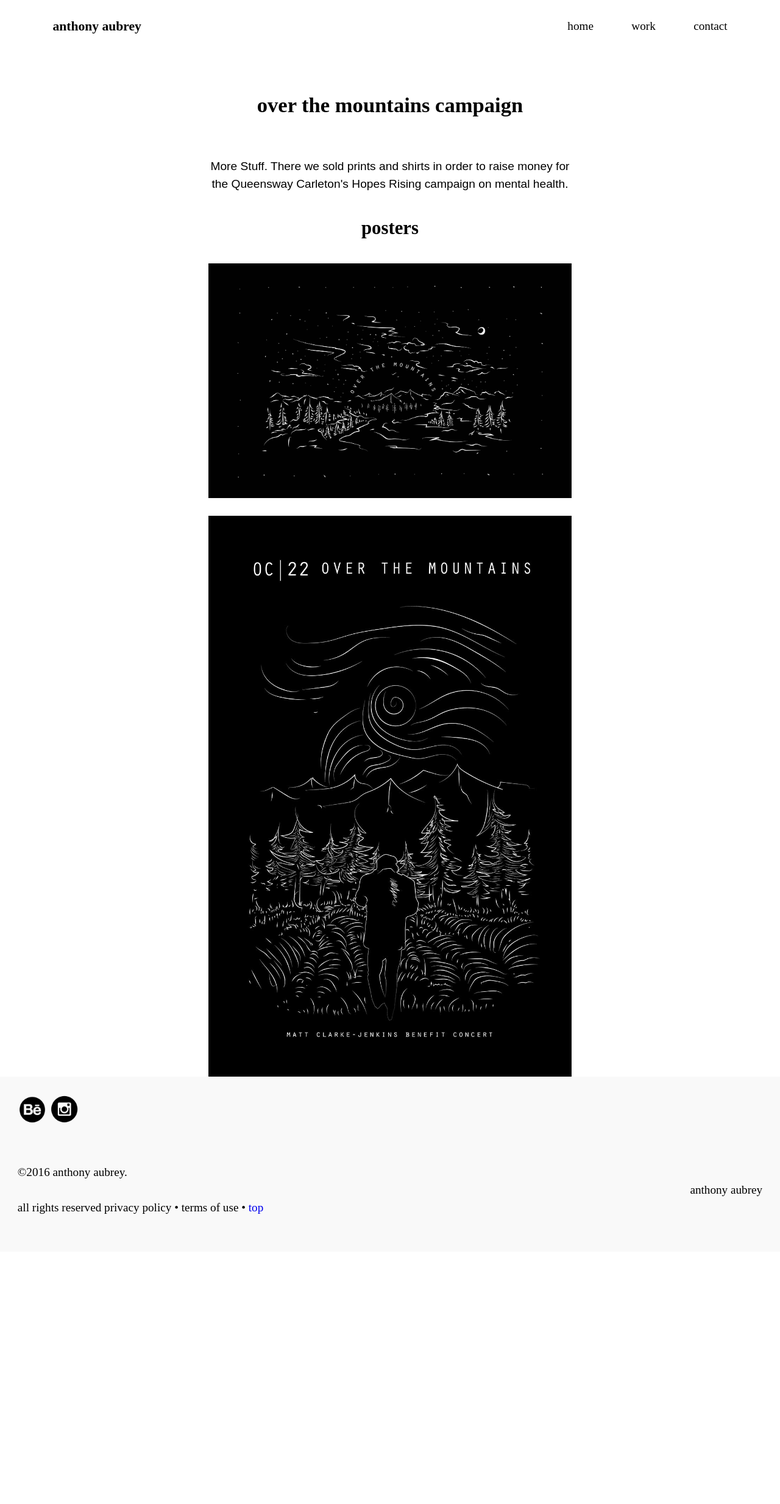
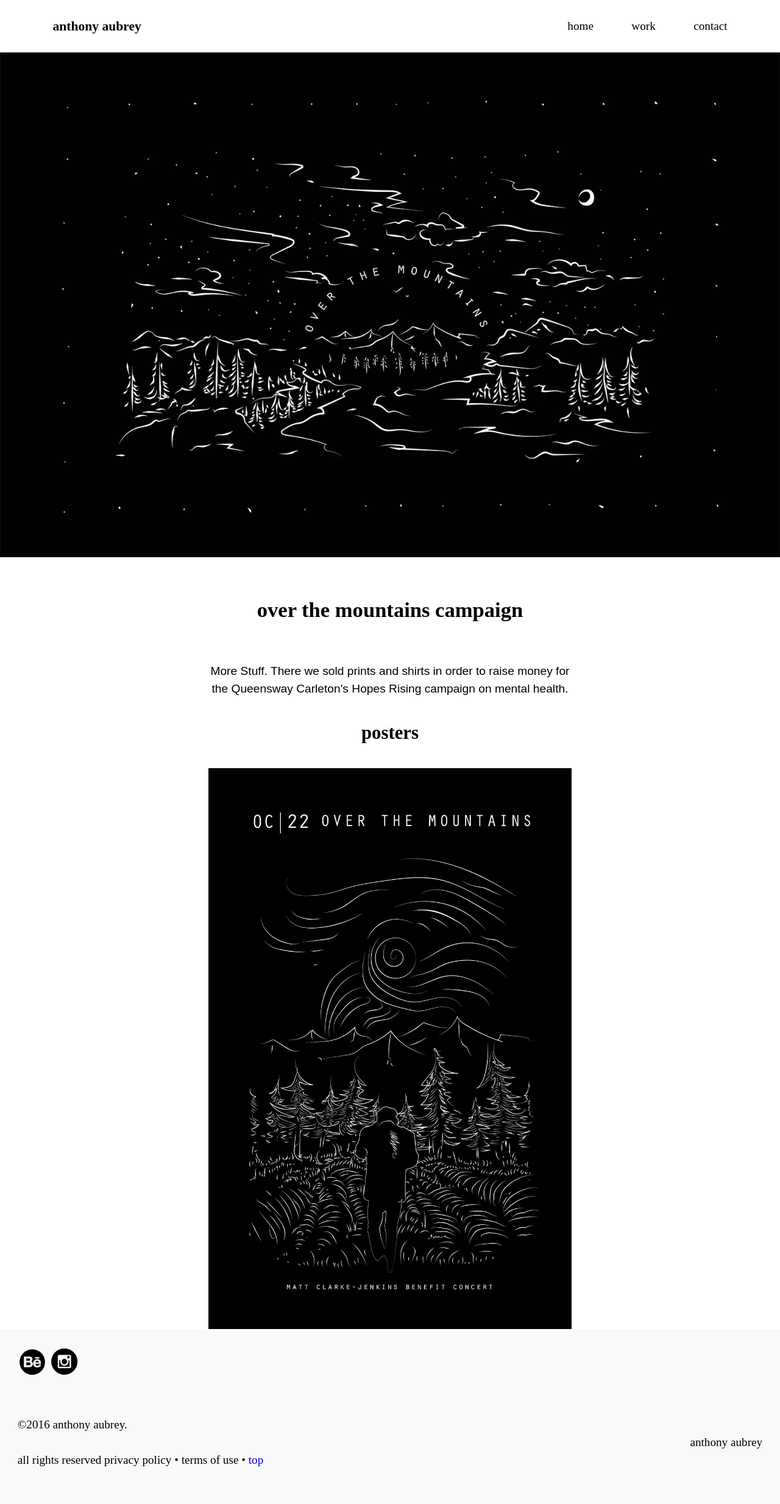
Before and after one commit to anthonyaubrey/portfolio, a Jekyll site: the page built from otm.html, in a window 1280 px wide. Shown: the whole page at 61% size. Built offline with Jekyll 4.4.1, drawn with Linux system fonts in a browser that asks for light colours; before the commit the page ends 2053 px from its top, so only the background shows below that.

Commit message:
created banner img

```diff
--- a/otm.html
+++ b/otm.html
@@ -3,11 +3,11 @@ layout: default
 ---
 
 <main role="main" id="main" class="text-center">
+  <img class="img-flex"src="{{site.baseurl}}/img/otm-poster-2.jpg">
   <div class="wrapper">
     <h1 class="island-2 wrapper">over the mountains campaign</h1>
     <p class="open-sans">More Stuff. There we sold prints and shirts in order to raise money for the Queensway Carleton's Hopes Rising campaign on mental health.</p>
     <h2>posters</h2>
-    <img class="img-flex"src="{{site.baseurl}}/img/otm-poster-2.jpg">
     <p class="open-sans"></p>
     <img class="img-flex"src="{{site.baseurl}}/img/otm-poster.jpg">
   </div>
```
